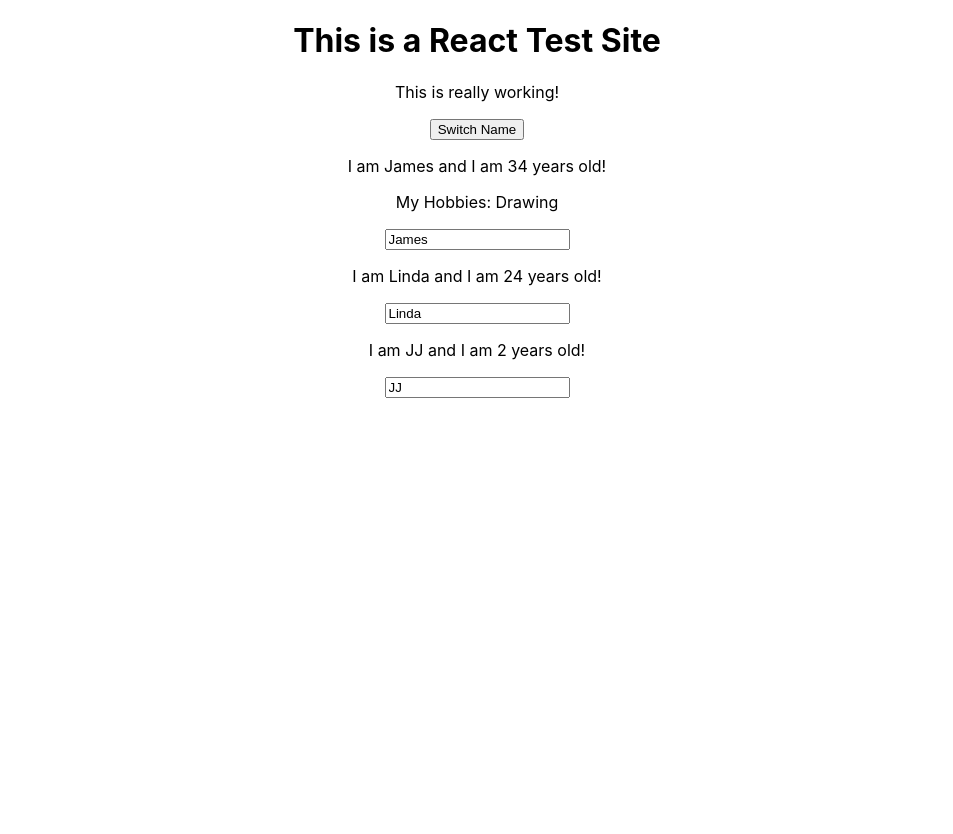
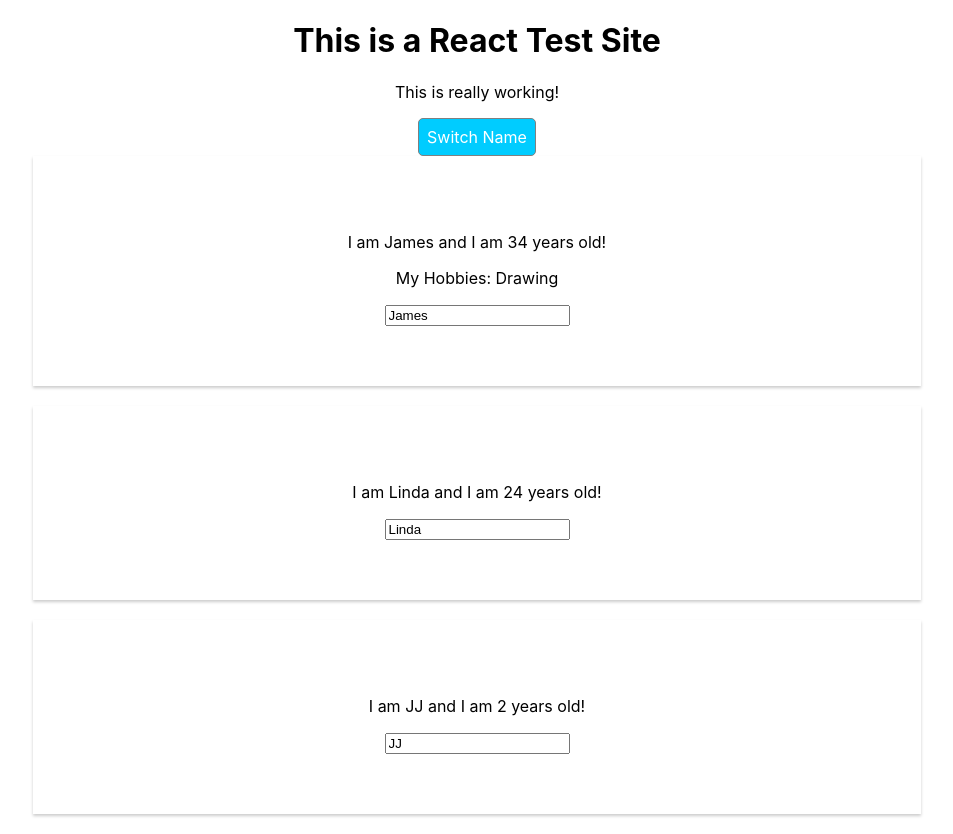
Before and after one commit to jamesdesigns/react-test, a React (Create React App) app: page / in a window 1280 px wide. Shown: the whole page, without its empty margins (163-1116 px from the left). Before the commit the page ends 800 px from the top, so only its background shows below. Built offline with nearby package versions, Linux system fonts and the light colour scheme.

Commit message:
Add changes to setPersonsState

```diff
--- a/src/App.css
+++ b/src/App.css
@@ -1,3 +1,7 @@
 .App {
   text-align: center;
 }
+
+button {
+
+}
--- a/src/App.js
+++ b/src/App.js
@@ -39,13 +39,24 @@
     });
   };
 
+  const style = {
+    backgroundColor: '#00ccff',
+    font: 'inherit',
+    border: '1px solid gray',
+    borderRadius: '5px',
+    padding: '8px',
+    color: 'white',
+    cursor: 'pointer'
+  };
 
 
   return (
     <div className="App">
       <h1>This is a React Test Site</h1>
       <p>This is really working!</p>
-      <button onClick={() => switchNameHandler('James!!')}>Switch Name</button>
+      <button
+      style={style}
+      onClick={() => switchNameHandler('James!!')}>Switch Name</button>
 
       <Person
       name={personsState.persons[0].name}
--- a/src/Person/Person.js
+++ b/src/Person/Person.js
@@ -1,8 +1,9 @@
 import React from 'react';
+import './Person.css';
 
 const person = (props) => {
     return (
-        <div>
+        <div className="Person">
             <p onClick={props.click}>I am {props.name} and I am {props.age} years old!</p>
             <p>{props.children}</p>
             <input type="text" onChange={props.changed} value={props.name} />
```
